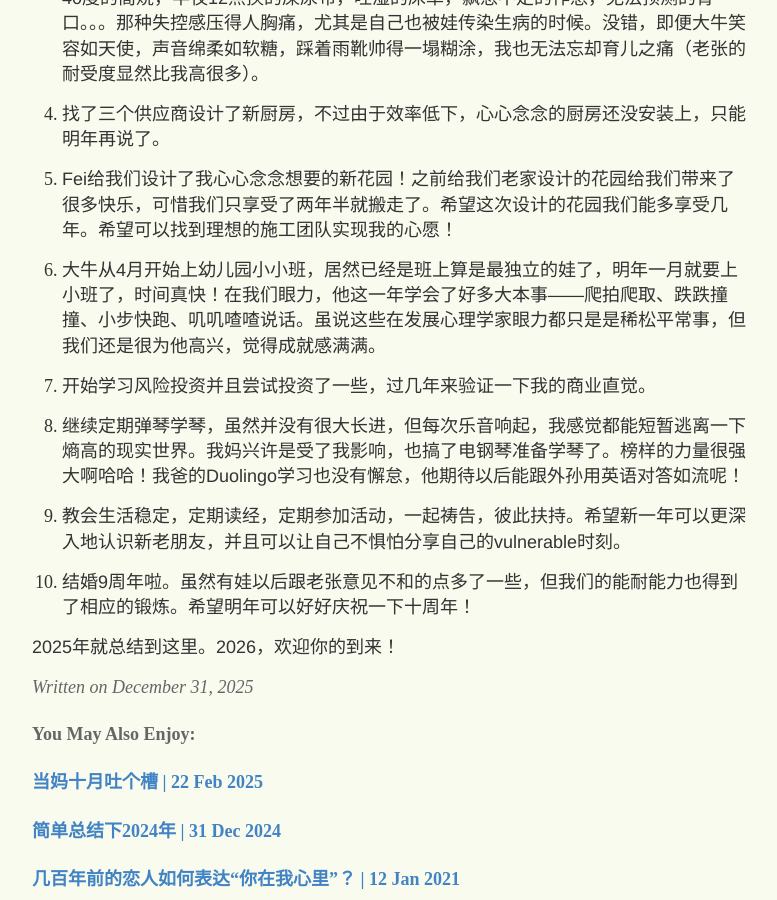
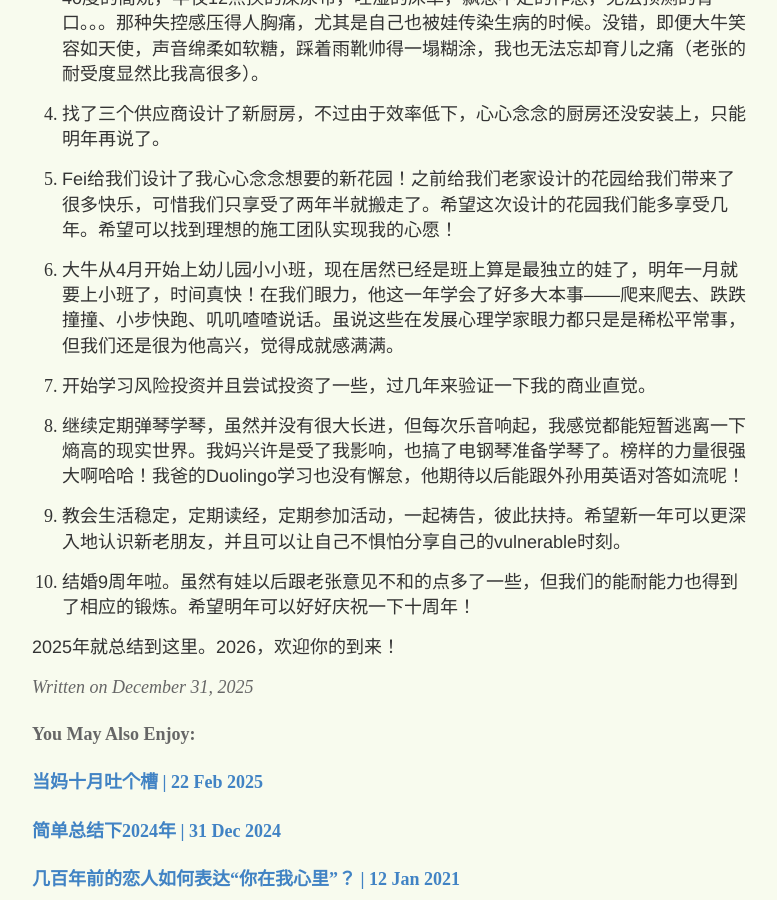
Before and after one commit to yihanxu/yihanxu.github.io, a Jekyll site: the page built from _posts/2025-12-31-bye-2025.md, in a window 1280 px wide and 900 px high, scrolled down 618 px. Shown: the whole window, without its empty margins (248-1025 px from the left). Built offline with Jekyll 4.4.1, drawn with Linux system fonts in a browser that asks for light colours; comment, search, counter and statistics services are not loaded.

Commit message:
Update 2025-12-31-bye-2025.md

```diff
--- a/_posts/2025-12-31-bye-2025.md
+++ b/_posts/2025-12-31-bye-2025.md
@@ -19,7 +19,7 @@ tags: 年终总结 new_year
 
 5. Fei给我们设计了我心心念念想要的新花园！之前给我们老家设计的花园给我们带来了很多快乐，可惜我们只享受了两年半就搬走了。希望这次设计的花园我们能多享受几年。希望可以找到理想的施工团队实现我的心愿！
 
-6. 大牛从4月开始上幼儿园小小班，居然已经是班上算是最独立的娃了，明年一月就要上小班了，时间真快！在我们眼力，他这一年学会了好多大本事——爬拍爬取、跌跌撞撞、小步快跑、叽叽喳喳说话。虽说这些在发展心理学家眼力都只是是稀松平常事，但我们还是很为他高兴，觉得成就感满满。
+6. 大牛从4月开始上幼儿园小小班，现在居然已经是班上算是最独立的娃了，明年一月就要上小班了，时间真快！在我们眼力，他这一年学会了好多大本事——爬来爬去、跌跌撞撞、小步快跑、叽叽喳喳说话。虽说这些在发展心理学家眼力都只是是稀松平常事，但我们还是很为他高兴，觉得成就感满满。
 
 7. 开始学习风险投资并且尝试投资了一些，过几年来验证一下我的商业直觉。
 
```
